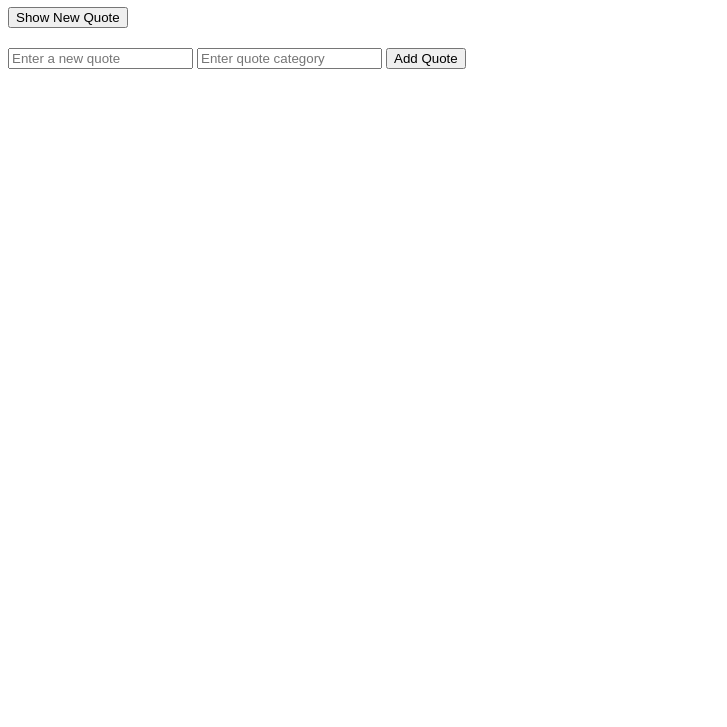
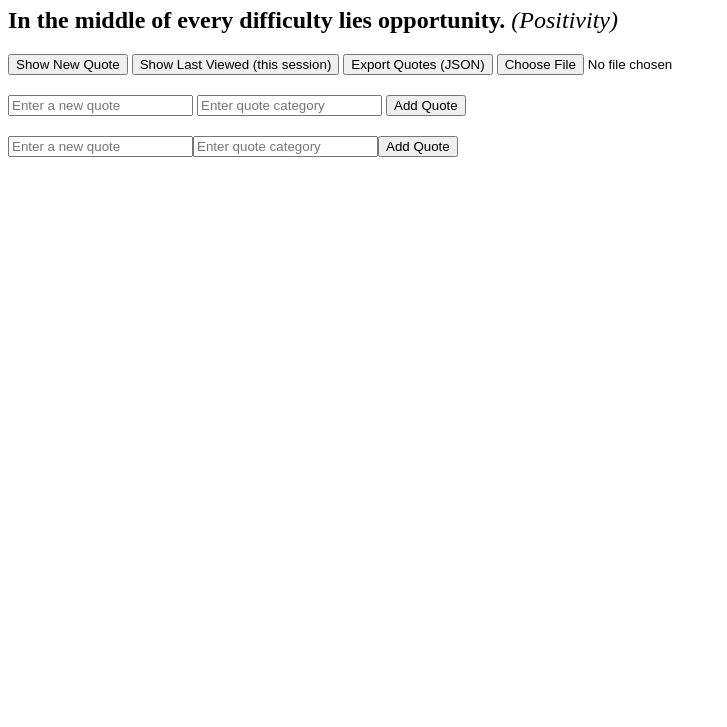
Before and after one commit to Omwami-dev/alx_fe_javascript, a plain HTML site: page dom-manipulation/index.html in a window 1280 px wide. Shown: the part 73-800 px from the top of the page, without its empty margins (0-727 px from the left). Drawn offline with Linux system fonts and the light colour scheme.

Commit message:
add JSON to index.html

```diff
--- a/dom-manipulation/index.html
+++ b/dom-manipulation/index.html
@@ -13,6 +13,10 @@
 
   <!-- Button to Show Random Quote -->
   <button id="newQuote">Show New Quote</button>
+  <button id="showLast">Show Last Viewed (this session)</button>
+  <button id="exportBtn">Export Quotes (JSON)</button>
+  <input type="file" id="importFile" accept=".json" onchange="importFromJsonFile(event)" />
+
 
   <!-- Form to Add New Quotes -->
   <div style="margin-top: 20px;">
```
